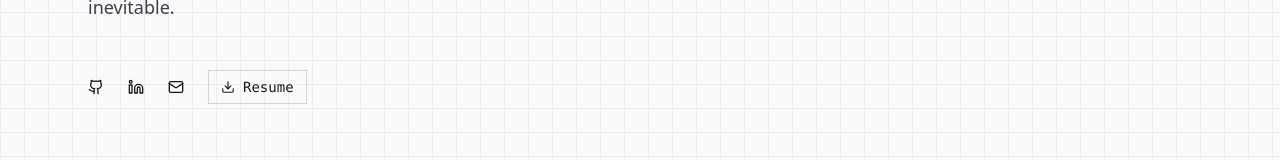
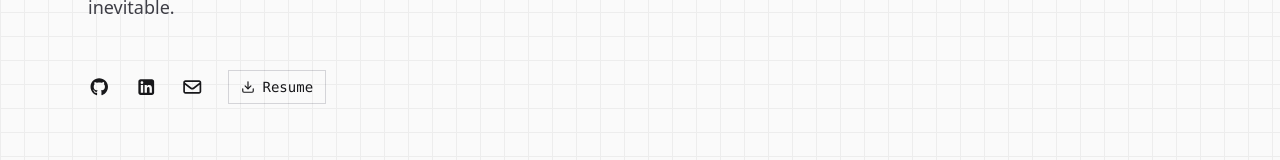
Before and after one commit to Joshardals/my-portfolio, a Next.js app: page / in a window 1280 px wide. Shown: the part 444-604 px from the top of the page. Built offline with nearby package versions, Linux system fonts and the light colour scheme.

Commit message:
optimized the codebase

```diff
--- a/app/page.tsx
+++ b/app/page.tsx
@@ -1,9 +1,6 @@
 "use client";
 import React, { useState, useEffect } from "react";
 import {
-  Github,
-  Linkedin,
-  Mail,
   ExternalLink,
   Code2,
   Database,
@@ -14,7 +11,15 @@ import {
   X,
   Download,
 } from "lucide-react";
+import { FontAwesomeIcon } from "@fortawesome/react-fontawesome";
 import Link from "next/link";
+import {
+  experience,
+  navigationItems,
+  projects,
+  skills,
+  socialLinks,
+} from "@/lib/data";
 
 export default function PortfolioPage() {
   const [activeSection, setActiveSection] = useState("intro");
@@ -30,91 +35,6 @@ export default function PortfolioPage() {
     window.addEventListener("mousemove", handleMouseMove);
     return () => window.removeEventListener("mousemove", handleMouseMove);
   }, []);
-
-  const projects = [
-    {
-      title: "Distributed Cache System",
-      tech: "Go, Redis, Docker",
-      description:
-        "High-performance caching layer with automatic failover and consistent hashing.",
-      type: "Backend Architecture",
-      demoLink: "https://cache-demo.example.com",
-    },
-    {
-      title: "Real-time Analytics Dashboard",
-      tech: "React, WebSocket, D3.js",
-      description:
-        "Live data visualization platform processing 100k+ events per second.",
-      type: "Full-stack Application",
-      demoLink: "https://analytics-demo.example.com",
-    },
-    {
-      title: "API Gateway Middleware",
-      tech: "Node.js, TypeScript, gRPC",
-      description:
-        "Microservices orchestration with rate limiting and circuit breakers.",
-      type: "Infrastructure",
-      demoLink: "https://gateway-demo.example.com",
-    },
-  ];
-
-  const experience = [
-    {
-      company: "TechFlow Systems",
-      role: "Senior Full-Stack Engineer",
-      period: "2023 - Present",
-      location: "San Francisco, CA",
-      achievements: [
-        "Architected microservices platform serving 50M+ daily requests",
-        "Reduced deployment time by 80% through automated CI/CD pipelines",
-        "Led team of 5 engineers in rebuilding legacy monolith",
-      ],
-    },
-    {
-      company: "DataStream Inc",
-      role: "Backend Engineer",
-      period: "2021 - 2023",
-      location: "Remote",
-      achievements: [
-        "Built real-time data processing system handling 1TB+ daily",
-        "Optimized database queries reducing response time by 60%",
-        "Implemented monitoring infrastructure with 99.9% uptime",
-      ],
-    },
-    {
-      company: "StartupLab",
-      role: "Full-Stack Developer",
-      period: "2020 - 2021",
-      location: "New York, NY",
-      achievements: [
-        "Developed MVP from concept to 10k users in 6 months",
-        "Created responsive web app with React and Node.js",
-        "Integrated payment systems and third-party APIs",
-      ],
-    },
-  ];
-
-  const skills = [
-    {
-      category: "Backend",
-      items: ["Go", "Node.js", "Python", "PostgreSQL", "Redis"],
-    },
-    {
-      category: "Frontend",
-      items: ["React", "TypeScript", "Next.js", "Tailwind", "WebGL"],
-    },
-    {
-      category: "Infrastructure",
-      items: ["Docker", "Kubernetes", "AWS", "Terraform", "GraphQL"],
-    },
-  ];
-
-  const navigationItems = [
-    { label: "ABOUT", id: "about" },
-    { label: "WORK", id: "work" },
-    { label: "EXPERIENCE", id: "experience" },
-    { label: "CONTACT", id: "contact" },
-  ];
 
   const scrollToSection = (sectionId: string) => {
     const element = document.getElementById(sectionId);
@@ -243,24 +163,18 @@ export default function PortfolioPage() {
 
                 <div className="flex flex-col sm:flex-row gap-6 pt-4">
                   <div className="flex gap-6">
-                    <a
-                      href="#"
-                      className="flex items-center gap-2 text-sm hover:text-zinc-600 transition-colors"
-                    >
-                      <Github size={16} />
-                    </a>
-                    <a
-                      href="#"
-                      className="flex items-center gap-2 text-sm hover:text-zinc-600 transition-colors"
-                    >
-                      <Linkedin size={16} />
-                    </a>
-                    <a
-                      href="#"
-                      className="flex items-center gap-2 text-sm hover:text-zinc-600 transition-colors"
-                    >
-                      <Mail size={16} />
-                    </a>
+                    {socialLinks.map((link) => (
+                      <Link
+                        key={link.label}
+                        href={link.href}
+                        target="_blank"
+                        rel="noopener noreferrer"
+                        className={`flex items-center gap-2 text-lg transition-colors ${link.colorClass}`}
+                        aria-label={link.label}
+                      >
+                        <FontAwesomeIcon icon={link.icon} />
+                      </Link>
+                    ))}
                   </div>
 
                   <button
@@ -339,7 +253,7 @@ export default function PortfolioPage() {
 
               <div className="col-span-12 lg:col-span-4">
                 <div className="space-y-8">
-                  {/* Skills section moved here */}
+                  {/* Skills section */}
                   <div className="space-y-6">
                     <div className="text-sm text-zinc-500 tracking-wider">
                       CAPABILITIES
--- /dev/null
+++ b/lib/data.ts
@@ -0,0 +1,108 @@
+import { faGithub, faSquareLinkedin } from "@fortawesome/free-brands-svg-icons";
+import { faEnvelope } from "@fortawesome/free-regular-svg-icons";
+
+export const socialLinks = [
+  {
+    href: "https://github.com/yourusername",
+    icon: faGithub,
+    label: "GitHub",
+    colorClass: "hover:text-gray-900",
+  },
+  {
+    href: "https://linkedin.com/in/yourusername",
+    icon: faSquareLinkedin,
+    label: "LinkedIn",
+    colorClass: "hover:text-zinc-600",
+  },
+  {
+    href: "mailto:youremail@example.com",
+    icon: faEnvelope,
+    label: "Email",
+    colorClass: "hover:text-zinc-600",
+  },
+];
+
+export const projects = [
+  {
+    title: "Distributed Cache System",
+    tech: "Go, Redis, Docker",
+    description:
+      "High-performance caching layer with automatic failover and consistent hashing.",
+    type: "Backend Architecture",
+    demoLink: "https://cache-demo.example.com",
+  },
+  {
+    title: "Real-time Analytics Dashboard",
+    tech: "React, WebSocket, D3.js",
+    description:
+      "Live data visualization platform processing 100k+ events per second.",
+    type: "Full-stack Application",
+    demoLink: "https://analytics-demo.example.com",
+  },
+  {
+    title: "API Gateway Middleware",
+    tech: "Node.js, TypeScript, gRPC",
+    description:
+      "Microservices orchestration with rate limiting and circuit breakers.",
+    type: "Infrastructure",
+    demoLink: "https://gateway-demo.example.com",
+  },
+];
+
+export const experience = [
+  {
+    company: "TechFlow Systems",
+    role: "Senior Full-Stack Engineer",
+    period: "2023 - Present",
+    location: "San Francisco, CA",
+    achievements: [
+      "Architected microservices platform serving 50M+ daily requests",
+      "Reduced deployment time by 80% through automated CI/CD pipelines",
+      "Led team of 5 engineers in rebuilding legacy monolith",
+    ],
+  },
+  {
+    company: "DataStream Inc",
+    role: "Backend Engineer",
+    period: "2021 - 2023",
+    location: "Remote",
+    achievements: [
+      "Built real-time data processing system handling 1TB+ daily",
+      "Optimized database queries reducing response time by 60%",
+      "Implemented monitoring infrastructure with 99.9% uptime",
+    ],
+  },
+  {
+    company: "StartupLab",
+    role: "Full-Stack Developer",
+    period: "2020 - 2021",
+    location: "New York, NY",
+    achievements: [
+      "Developed MVP from concept to 10k users in 6 months",
+      "Created responsive web app with React and Node.js",
+      "Integrated payment systems and third-party APIs",
+    ],
+  },
+];
+
+export const skills = [
+  {
+    category: "Backend",
+    items: ["Go", "Node.js", "Python", "PostgreSQL", "Redis"],
+  },
+  {
+    category: "Frontend",
+    items: ["React", "TypeScript", "Next.js", "Tailwind", "WebGL"],
+  },
+  {
+    category: "Infrastructure",
+    items: ["Docker", "Kubernetes", "AWS", "Terraform", "GraphQL"],
+  },
+];
+
+export const navigationItems = [
+  { label: "ABOUT", id: "about" },
+  { label: "WORK", id: "work" },
+  { label: "EXPERIENCE", id: "experience" },
+  { label: "CONTACT", id: "contact" },
+];
```
Also changed, not shown: package.json (+6 -1 lines), 1 other file (tests, documents, lock files or other folders).
